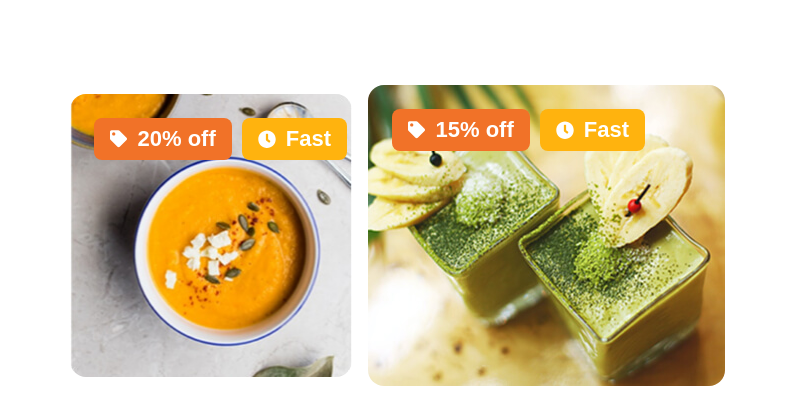
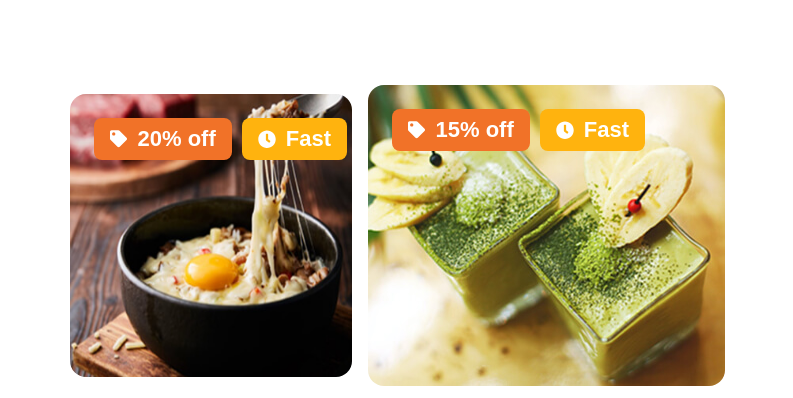
Before and after one commit to id753/Foodwagon-, a plain HTML site: page index.html in a window 1280 px wide. Shown: the part 3056-3454 px from the top of the page, without its empty margins (243-1036 px from the left). Drawn offline with Linux system fonts and the light colour scheme.

Commit message:
Fix image.

```diff
--- a/index.html
+++ b/index.html
@@ -345,8 +345,8 @@
               src="./images/5featured/image1.jpg" class="featured-item-img" width="357" height="301"
               alt="main course" /> -->
 
-            <img srcset="./images/4popular/item5.jpg 1x, ./images/4popular/item5@2x.jpg 2x"
-              src="./images/4popular/item5.jpg " class="popular-item-img" width="282" height="283" alt="Thai  Soup" />
+            <img srcset="./images/5featured/image1.jpg 1x, ./images/5featured/image1@2x.jpg 2x"
+              src="./images/5featured/image1.jpg " class="popular-item-img" width="282" height="283" alt="Thai  Soup" />
             <div class="featured-badge-group">
 
               <div class="featured-badge featured-badge-first">
```
